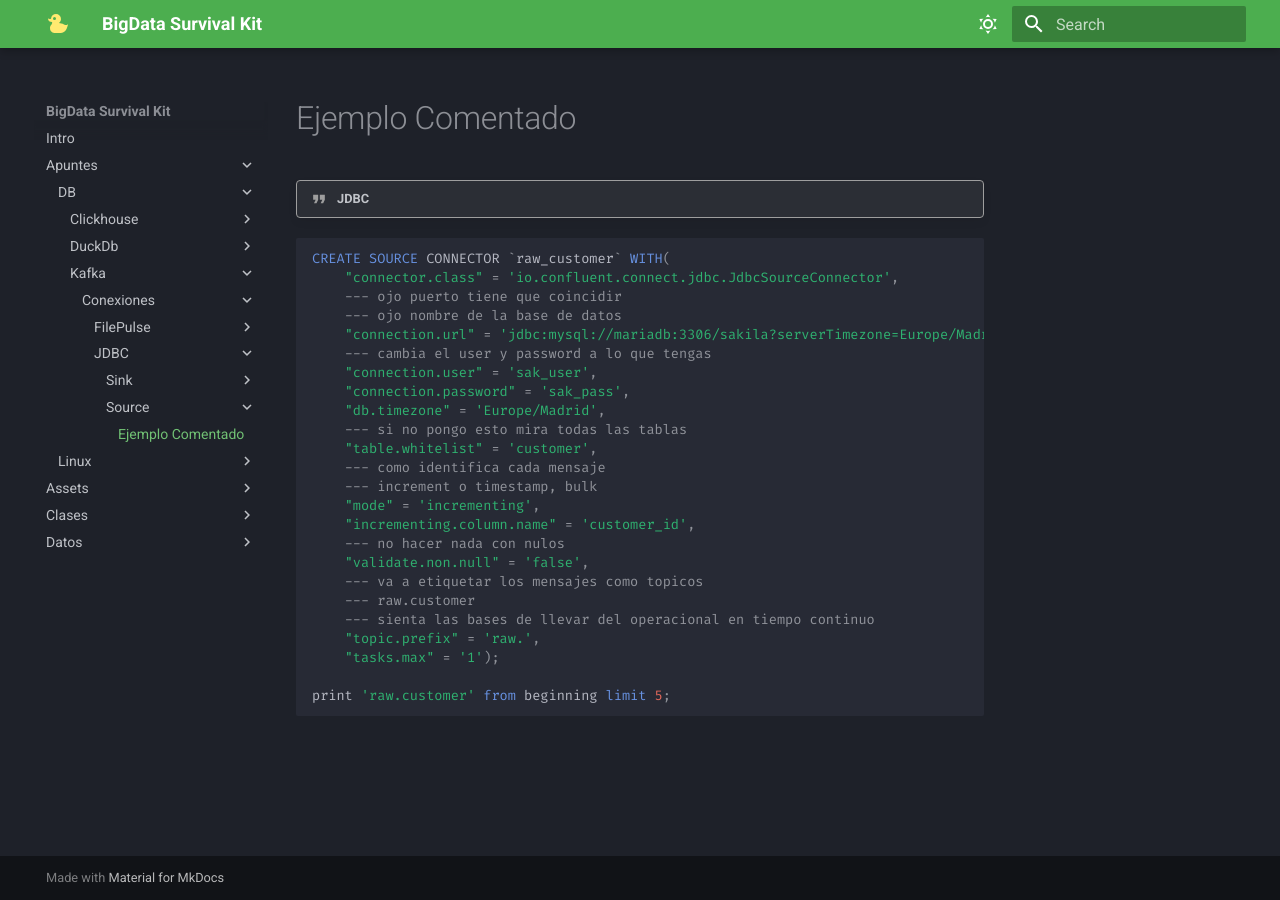
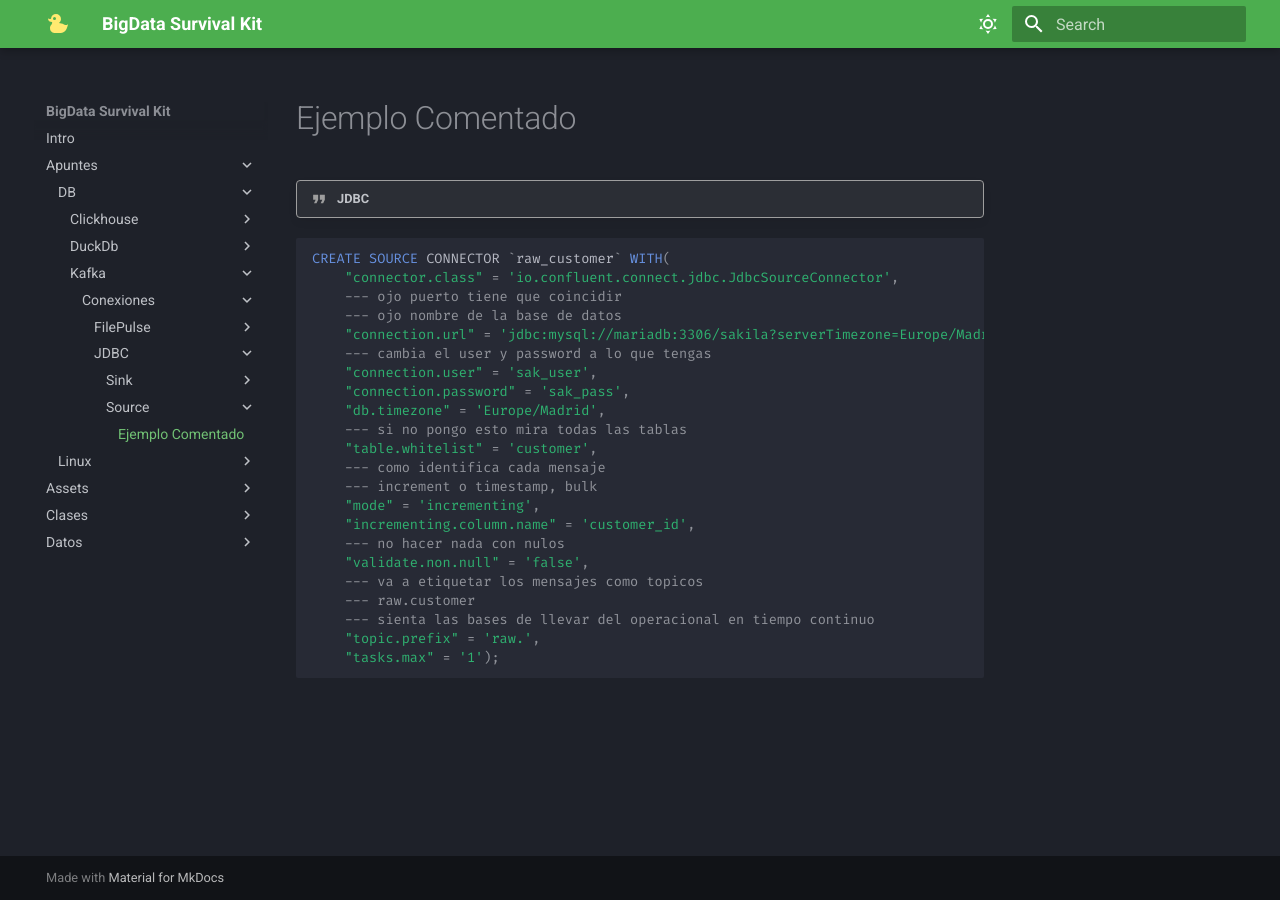
Before and after one commit to alejandroFili/BigData-SurvivalKit, an MkDocs documentation site: the page built from docs/Apuntes/DB/Kafka/Conexiones/JDBC/Source/EjemploComentado.md, in a window 1280 px wide. Built offline with MkDocs 1.6.1 and Material for MkDocs 9.7.7, drawn with Linux system fonts in a browser that asks for light colours.

Commit message:
Update EjemploComentado.md

````diff
--- a/docs/Apuntes/DB/Kafka/Conexiones/JDBC/Source/EjemploComentado.md
+++ b/docs/Apuntes/DB/Kafka/Conexiones/JDBC/Source/EjemploComentado.md
@@ -25,6 +25,4 @@
     --- sienta las bases de llevar del operacional en tiempo continuo
     "topic.prefix" = 'raw.',
     "tasks.max" = '1');
-
-print 'raw.customer' from beginning limit 5;
 ```
````
